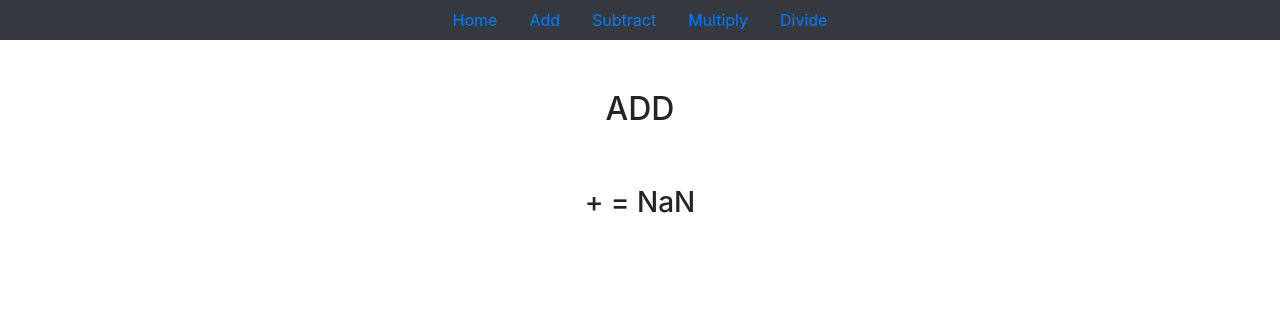
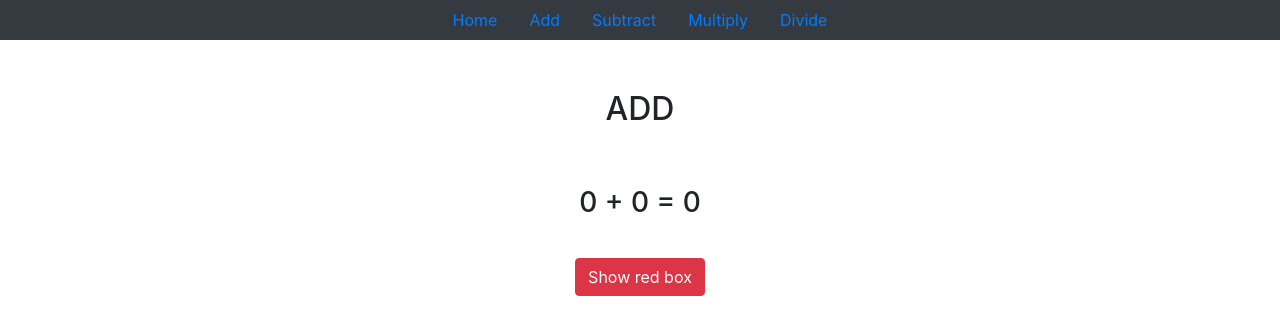
Before and after one commit to miangelortiz/Angular, an Angular app in the folder calculatorWithRouting/: page /add in a window 1280 px wide. Shown: the top 334 px of the page. Built offline with nearby package versions, Linux system fonts and the light colour scheme.

Commit message:
add button in addComponent to show-hide a red box in the operation using ngIF directive

```diff
--- a/calculatorWithRouting/src/app/components/add/add.component.html
+++ b/calculatorWithRouting/src/app/components/add/add.component.html
@@ -7,8 +7,18 @@
   <div class="row justify-content-center">
     <div class="col text1">
       <h3>
-        {{ dataService.number1 }} + {{ dataService.number2 }} = {{ total }}
+        <div [class.redBox]="show">
+          {{ dataService.number1 }} + {{ dataService.number2 }} = {{ total }}
+        </div>
       </h3>
     </div>
   </div>
+  <div class="row justify-content-center myButton">
+    <button class="btn btn-danger" *ngIf="showButton" (click)="showBox()">
+      Show red box
+    </button>
+    <button class="btn btn-danger" *ngIf="!showButton" (click)="hideBox()">
+      Hide red box
+    </button>
+  </div>
 </div>
--- a/calculatorWithRouting/src/app/components/add/add.component.ts
+++ b/calculatorWithRouting/src/app/components/add/add.component.ts
@@ -8,9 +8,21 @@ import { DataService } from "../../services/data.service";
 })
 export class AddComponent implements OnInit {
   public total: number;
+  public show: boolean = false;
+  public showButton: boolean = true;
   constructor(public dataService: DataService) {
     this.total = dataService.number1 + dataService.number2;
   }
 
   ngOnInit() {}
+
+  showBox() {
+    this.show = true;
+    this.showButton = false;
+  }
+
+  hideBox() {
+    this.show = false;
+    this.showButton = true;
+  }
 }
--- a/calculatorWithRouting/src/app/components/multiply/multiply.component.html
+++ b/calculatorWithRouting/src/app/components/multiply/multiply.component.html
@@ -7,7 +7,7 @@
   <div class="row justify-content-center">
     <div class="col text1">
       <h3>
-        {{ dataService.number1 }} + {{ dataService.number2 }} = {{ total }}
+        {{ dataService.number1 }} * {{ dataService.number2 }} = {{ total }}
       </h3>
     </div>
   </div>
--- a/calculatorWithRouting/src/app/services/data.service.ts
+++ b/calculatorWithRouting/src/app/services/data.service.ts
@@ -4,8 +4,8 @@ import { Injectable } from "@angular/core";
   providedIn: "root"
 })
 export class DataService {
-  number1: number;
-  number2: number;
+  number1: number = 0;
+  number2: number = 0;
 
   constructor() {}
 }
--- a/calculatorWithRouting/src/styles.scss
+++ b/calculatorWithRouting/src/styles.scss
@@ -9,3 +9,14 @@
   padding-top: 25px;
   text-align: center;
 }
+
+.redBox{
+  border: 3px solid;
+  border-color: red;
+  padding: 5px 10px 5px 10px;
+  display: inline;
+}
+
+.myButton{
+  padding-top: 30px;
+}
```
